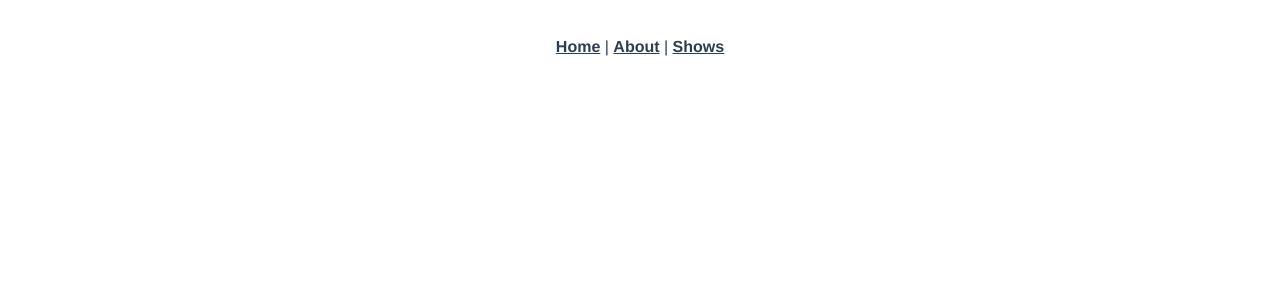
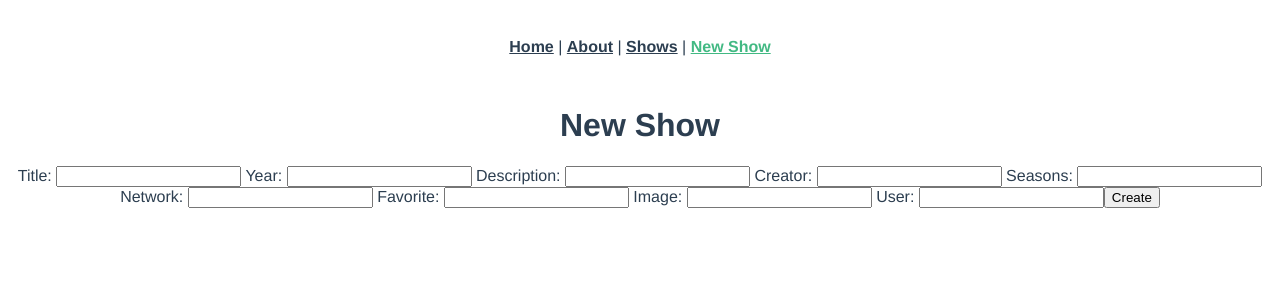
Before and after one commit to ryansearls/tv_shows_frontend, a Vue app: page /shows/new in a window 1280 px wide. Shown: the top 300 px of the page. Built offline with nearby package versions, Linux system fonts and the light colour scheme.

Commit message:
added shows new page

```diff
--- a/src/App.vue
+++ b/src/App.vue
@@ -6,6 +6,8 @@
       <router-link to="/about">About</router-link>
       |
       <router-link to="/shows">Shows</router-link>
+      |
+      <router-link to="/shows/new">New Show</router-link>
     </div>
     <router-view />
   </div>
--- a/src/router/index.js
+++ b/src/router/index.js
@@ -2,6 +2,7 @@ import Vue from "vue";
 import VueRouter from "vue-router";
 import Home from "../views/Home.vue";
 import ShowsIndex from "../views/ShowsIndex.vue";
+import ShowsNew from "../views/ShowsNew.vue";
 
 Vue.use(VueRouter);
 
@@ -24,6 +25,11 @@ const routes = [
     name: "shows-index",
     component: ShowsIndex,
   },
+  {
+    path: "/shows/new",
+    name: "shows-new",
+    component: ShowsNew,
+  },
 ];
 
 const router = new VueRouter({
--- /dev/null
+++ b/src/views/ShowsNew.vue
@@ -0,0 +1,56 @@
+<template>
+  <div class="shows-new">
+    <h1>New Show</h1>
+    <form v-on:submit.prevent="createShow()">
+      <ul>
+        <li v-for="error in errors" v-bind:key="error">{{ error }}</li>
+      </ul>
+      Title:
+      <input type="text" v-model="newShowParams.title" />
+      Year:
+      <input type="text" v-model="newShowParams.year" />
+      Description:
+      <input type="text" v-model="newShowParams.description" />
+      Creator:
+      <input type="text" v-model="newShowParams.creator" />
+      Seasons:
+      <input type="text" v-model="newShowParams.seasons" />
+      Network:
+      <input type="text" v-model="newShowParams.network" />
+      Favorite:
+      <input type="text" v-model="newShowParams.favorite" />
+      Image:
+      <input type="text" v-model="newShowParams.image" />
+      User:
+      <input type="text" v-model="newShowParams.user_id" />
+      <input type="submit" value="Create" />
+    </form>
+  </div>
+</template>
+
+<script>
+import axios from "axios";
+export default {
+  data: function () {
+    return {
+      newShowParams: {},
+      errors: [],
+    };
+  },
+  created: function () {},
+  methods: {
+    createShow: function () {
+      axios
+        .post("/shows", this.newShowParams)
+        .then((response) => {
+          console.log("shows create", response);
+          this.$router.push("/shows");
+        })
+        .catch((error) => {
+          console.log("shows create error", error.response);
+          this.errors = error.response.data.errors;
+        });
+    },
+  },
+};
+</script>
```
